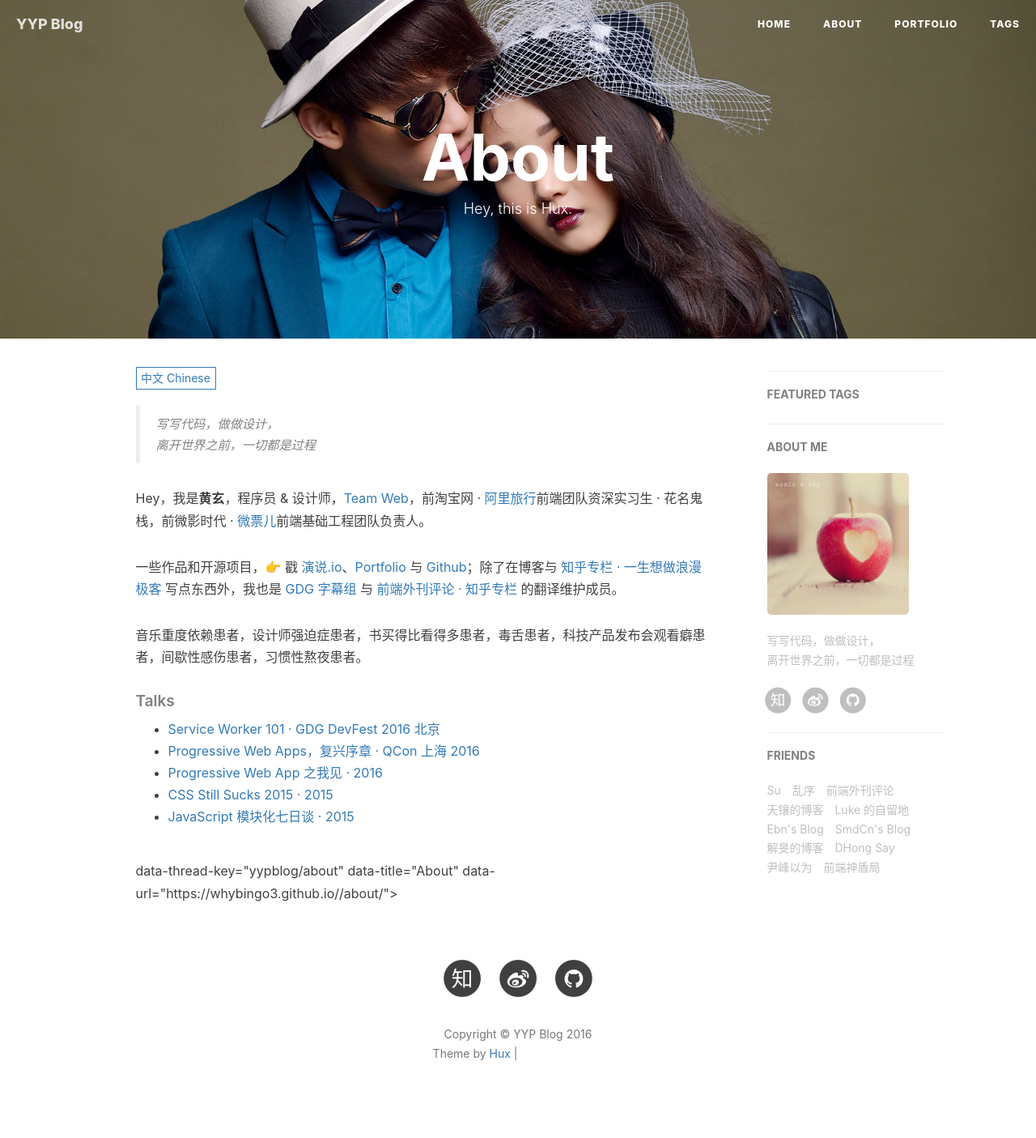
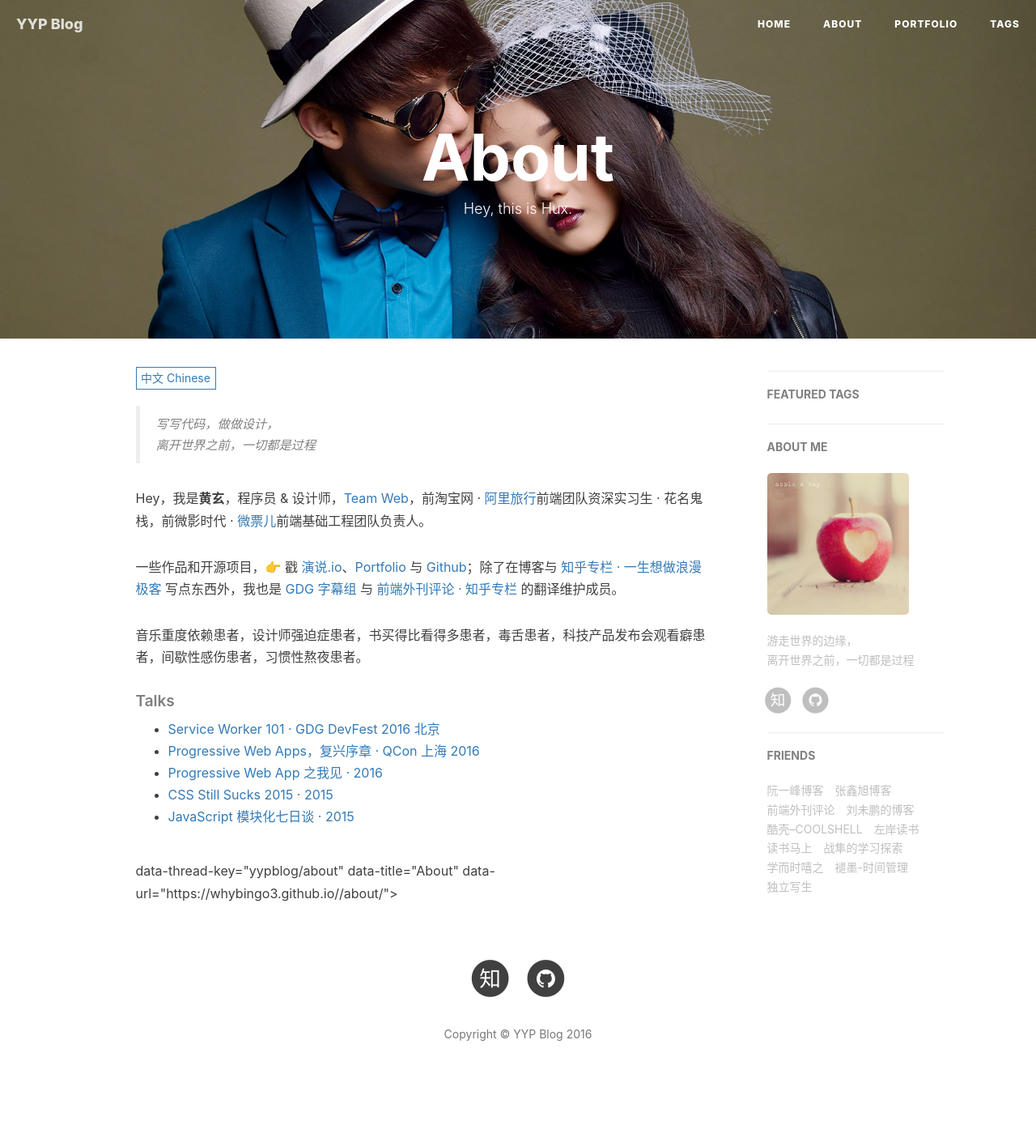
Before and after one commit to whybingo3/whybingo3.github.io, a Jekyll site: the page built from about.html, in a window 1280 px wide. Shown: the whole page at 81% size. Built offline with Jekyll 4.4.1, drawn with Linux system fonts in a browser that asks for light colours; nearby versions of some CDN libraries; comment, search, counter and statistics services are not loaded; after the commit the page ends 1381 px from its top, so only the background shows below that; grey boxes are pictures that could not be loaded.

Commit message:
更新网站图标

```diff
--- a/_config.yml
+++ b/_config.yml
@@ -3,8 +3,8 @@ title: YYP Blog
 SEOTitle: 姚永平的博客 | YYP Blog
 header-img: img/home-bg.jpg
 email: yypbingo@gmail.com
-description: "关于前端与设计、黑客与画家 | 黄玄，Web & Mobile Lover，Front-End Engineer，UX Designer | 这里是 @Hux黄玄 的个人博客，与你一起发现更大的世界。"
-keyword: "黄玄, Hux黄玄, Hux, 鬼栈, huxpro, @huxpro, 黄玄的博客, Hux Blog, 博客, 个人网站, 互联网, 前端, 设计, 产品, 肖玉, Lynn, 肖玉的男朋友"
+description: "关于前端与伪文艺青年自我熏陶！"
+keyword: "YYP Blog,博客, 个人网站, 互联网"
 url: "https://whybingo3.github.io/"              # your host, for absolute URL
 baseurl: ""                             # for example, '/blog' if your blog hosted on 'host/blog'
 
@@ -12,7 +12,7 @@ baseurl: ""                             # for example, '/blog' if your blog host
 
 # SNS settings
 RSS: false
-weibo_username:     yyppro
+#weibo_username:     yyppro
 zhihu_username:     yyppro
 github_username:    yyppro
 #twitter_username:  yyppro
@@ -70,7 +70,7 @@ ga_domain: huangxuan.me
 
 # Sidebar settings
 sidebar: true                           # whether or not using Sidebar.
-sidebar-about-description: "写写代码，做做设计，<br>离开世界之前，一切都是过程"
+sidebar-about-description: "游走世界的边缘，<br>离开世界之前，一切都是过程"
 sidebar-avatar: /img/avatar-hux.jpg      # use absolute URL, seeing it's used in both `/` and `/about/`
 
 
@@ -90,37 +90,37 @@ service-worker: true
 # Friends
 friends: [
     {
-        title: "Su",
-        href: "http://su.gallery/"
+        title: "阮一峰博客",
+        href: "http://www.ruanyifeng.com/blog/"
     },{
-        title: "乱序",
-        href: "http://mida.re/"
+        title: "张鑫旭博客",
+        href: "http://www.zhangxinxu.com/wordpress/"
     },{
         title: "前端外刊评论",
         href: "http://qianduan.guru/"
     },{
-        title: "天镶的博客",
-        href: "http://lingyu.wang/"
+        title: "刘未鹏的博客",
+        href: "http://mindhacks.cn/"
     },{
-        title: "Luke 的自留地",
-        href: "http://hmqk1995.github.io"
+        title: "酷壳–COOLSHELL",
+        href: "http://coolshell.cn/"
     },{
-        title: "Ebn's Blog",
-        href: "http://ebnbin.com/"
+        title: "左岸读书",
+        href: "http://www.zreading.cn/"
     },{
-        title: "SmdCn's Blog",
-        href: "http://blog.smdcn.net"
+        title: "读书马上",
+        href: "http://www.dushumashang.com/"
     },{
-        title: "解旻的博客",
-        href: "http://xieminis.me/"
+        title: "战隼的学习探索",
+        href: "http://www.read.org.cn/"
     },{
-        title: "DHong Say",
-        href: "http://dhong.co"
+        title: "学而时嘻之",
+        href: "http://www.geekonomics10000.com/"
     },{
-        title: "尹峰以为",
-        href: "http://ingf.github.io/"
+        title: "褪墨-时间管理",
+        href: "http://www.mifengtd.cn/"
     },{
-        title: "前端神盾局",
-        href: "http://wepiaofei.github.io/blog/"
+        title: "独立写生",
+        href: "http://www.cnfeat.com/"
     }
 ]
--- a/_includes/footer.html
+++ b/_includes/footer.html
@@ -82,12 +82,6 @@
                 <p class="copyright text-muted">
                     Copyright &copy; {{ site.title }} {{ site.time | date: '%Y' }}
                     <br>
-                    Theme by <a href="http://huangxuan.me">Hux</a> |
-                    <iframe
-                        style="margin-left: 2px; margin-bottom:-5px;"
-                        frameborder="0" scrolling="0" width="100px" height="20px"
-                        src="https://ghbtns.com/github-btn.html?user=huxpro&repo=huxpro.github.io&type=star&count=true" >
-                    </iframe>
                 </p>
             </div>
         </div>
```
Also changed, not shown: img/favicon.ico, img/icon_wechat.png, img/爱心苹果.jpg (deleted).
